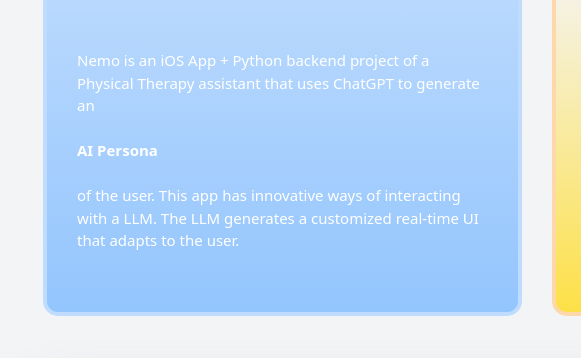
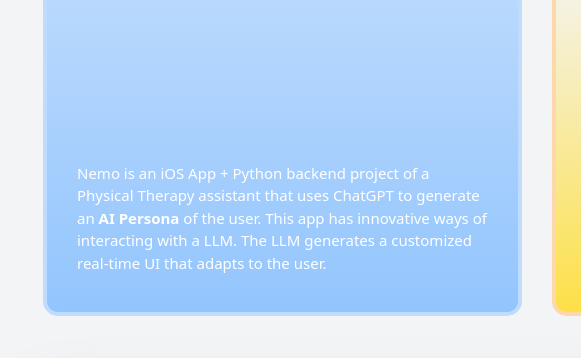
Before and after one commit to miguel-arrf/tech.miguelferreira, a website: page public/index.html in a window 1280 px wide. Shown: the part 1021-1379 px from the top of the page, 103-684 px from the left. Drawn offline with nearby package versions, Linux system fonts and the light colour scheme; a script that the page names is missing; a web font is replaced by a local one.

Commit message:
Fixes bold formatting

```diff
--- a/public/index.html
+++ b/public/index.html
@@ -311,7 +311,7 @@
         <!-- Ends first row of apps -->
 
         <!-- Second row of app -->
-        <div class="grid grid-cols-1 md:grid-cols-2 mt-10 w-full gap-8" >
+        <div class="grid grid-cols-1 md:grid-cols-2 mt-10 w-full gap-8">
           <div class="aa w-full">
             <div
               class="bg-gradient-to-b from-blue-100 to-blue-300 row-span-3 flex h-full flex-col justify-between rounded-2xl border-4 border-blue-200 px-8 pt-8 text-left dark:border-2 dark:border-blue-800">
@@ -324,8 +324,10 @@
               </div>
               <!-- Subtitle -->
               <div class="flex flex-col gap-6 pb-10 pt-4 text-white">
-               Nemo is an iOS App + Python backend project of a Physical Therapy assistant that uses ChatGPT to generate an <b>AI Persona</b> of the user. This app has innovative ways of interacting with a LLM. The LLM generates a customized real-time UI that adapts to the user.
                 <div>
+                  Nemo is an iOS App + Python backend project of a Physical Therapy assistant that uses ChatGPT to
+                  generate an <b>AI Persona</b> of the user. This app has innovative ways of interacting with a LLM. The
+                  LLM generates a customized real-time UI that adapts to the user.
                 </div>
               </div>
             </div>
```
